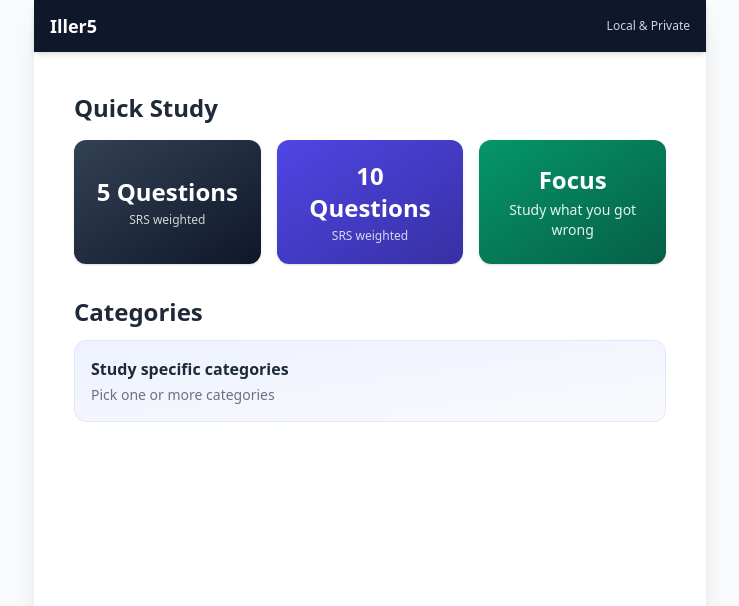
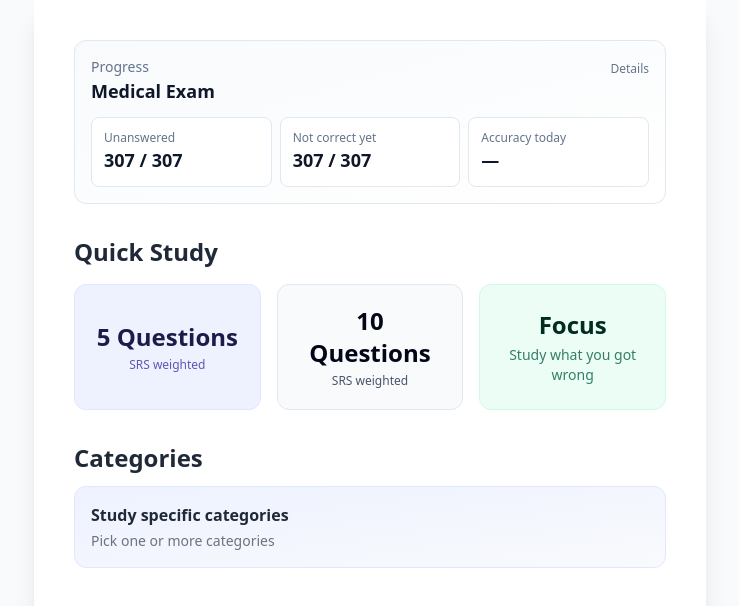
Before and after one commit to okface/iller5, a Vue app: page / in a window 1280 px wide. Shown: the top 606 px of the page, without its empty margins (270-1009 px from the left). Built offline with nearby package versions, Linux system fonts and the light colour scheme.

Commit message:
Update content

```diff
--- a/src/App.vue
+++ b/src/App.vue
@@ -26,14 +26,6 @@ onMounted(() => {
     </div>
 
     <div v-else class="max-w-2xl mx-auto min-h-screen bg-white shadow-xl flex flex-col relative">
-      <!-- Header -->
-      <header class="bg-slate-900 text-white px-4 py-3 flex justify-between items-center sticky top-0 z-20 shadow-md">
-        <h1 class="font-bold text-lg cursor-pointer flex items-center gap-2" @click="store.view = 'dashboard'">
-          <span>Iller5</span>
-        </h1>
-        <div class="text-xs text-slate-300">Local & Private</div>
-      </header>
-
       <!-- Main Content Area -->
       <main class="flex-grow p-4 md:p-6 overflow-y-auto">
         <transition name="fade" mode="out-in">
--- a/src/components/Dashboard.vue
+++ b/src/components/Dashboard.vue
@@ -6,6 +6,7 @@ const store = useStudyStore();
 
 const showCategoryPicker = ref(false);
 const selectedSources = ref(new Set());
+const showStatsDetails = ref(false);
 
 // Group subjects for display
 // store.subjects is { folder: [file1, file2] }
@@ -14,6 +15,56 @@ const subjectsList = computed(() => {
     name: folder,
     topics: store.subjects[folder]
   }));
+});
+
+const totalQuestions = computed(() => store.questions?.length || 0);
+const answeredCount = computed(() => {
+  let n = 0;
+  for (const q of store.questions || []) {
+    const p = store.progress?.[q.id];
+    if (Number(p?.seen || 0) > 0) n += 1;
+  }
+  return n;
+});
+
+const correctOnceCount = computed(() => {
+  let n = 0;
+  for (const q of store.questions || []) {
+    const p = store.progress?.[q.id];
+    if (Number(p?.correct || 0) > 0) n += 1;
+  }
+  return n;
+});
+
+const unansweredCount = computed(() => Math.max(0, totalQuestions.value - answeredCount.value));
+const remainingToCorrectOnce = computed(() => Math.max(0, totalQuestions.value - correctOnceCount.value));
+
+const incorrectEverCount = computed(() => {
+  let n = 0;
+  for (const q of store.questions || []) {
+    const p = store.progress?.[q.id];
+    if (Number(p?.wrong || 0) > 0) n += 1;
+  }
+  return n;
+});
+
+const totalAccuracy = computed(() => {
+  let seen = 0;
+  let correct = 0;
+  for (const q of store.questions || []) {
+    const p = store.progress?.[q.id];
+    seen += Number(p?.seen || 0);
+    correct += Number(p?.correct || 0);
+  }
+  if (seen <= 0) return null;
+  return Math.round((correct / seen) * 100);
+});
+
+const todayAccuracy = computed(() => {
+  const seen = Number(store.daily?.seen || 0);
+  const correct = Number(store.daily?.correct || 0);
+  if (seen <= 0) return null;
+  return Math.round((correct / seen) * 100);
 });
 
 const allSources = computed(() => {
@@ -29,7 +80,7 @@ const allSources = computed(() => {
         subject: sub.name,
         topic,
         count,
-        label: showSubject ? `${formatName(sub.name)} — ${formatName(topic)}` : `${formatName(topic)}`,
+        label: showSubject ? `${formatName(sub.name)} — ${prettyTopic(topic)}` : `${prettyTopic(topic)}`,
       });
     });
   });
@@ -46,6 +97,17 @@ const allSources = computed(() => {
 // Format folder names (e.g. medical_exam -> Medical Exam)
 const formatName = (str) => {
   return str.replace(/_/g, ' ').replace(/\b\w/g, l => l.toUpperCase());
+};
+
+// Display overrides (filenames stay ASCII, UI can be Swedish)
+const topicDisplayOverrides = {
+  allmanmedicin: 'Allmänmedicin',
+  oron_nasa_hals: 'Öron-näsa-hals',
+};
+
+const prettyTopic = (topic) => {
+  const key = String(topic || '').replace(/\.ya?ml$/i, '');
+  return topicDisplayOverrides[key] || formatName(key);
 };
 
 const startSpecific = (subject, topic) => {
@@ -91,6 +153,43 @@ const focusSelected = (count) => {
 
 <template>
   <div class="space-y-8 p-4">
+    <!-- Progress Snapshot -->
+    <section>
+      <button
+        @click="showStatsDetails = !showStatsDetails"
+        class="w-full text-left p-4 rounded-xl border border-slate-200 bg-gradient-to-br from-slate-50 to-white hover:border-slate-300 transition"
+      >
+        <div class="flex items-start justify-between gap-3">
+          <div>
+            <div class="text-sm text-slate-500">Progress</div>
+            <div class="text-lg font-bold text-slate-900">Medical Exam</div>
+          </div>
+          <div class="text-xs text-slate-500 mt-1">{{ showStatsDetails ? 'Hide' : 'Details' }}</div>
+        </div>
+
+        <div class="mt-3 grid grid-cols-1 sm:grid-cols-3 gap-2">
+          <div class="p-3 rounded-lg bg-white border border-slate-200">
+            <div class="text-xs text-slate-500">Unanswered</div>
+            <div class="text-lg font-bold text-slate-900">{{ unansweredCount }} / {{ totalQuestions }}</div>
+          </div>
+          <div class="p-3 rounded-lg bg-white border border-slate-200">
+            <div class="text-xs text-slate-500">Not correct yet</div>
+            <div class="text-lg font-bold text-slate-900">{{ remainingToCorrectOnce }} / {{ totalQuestions }}</div>
+          </div>
+          <div class="p-3 rounded-lg bg-white border border-slate-200">
+            <div class="text-xs text-slate-500">Accuracy today</div>
+            <div class="text-lg font-bold text-slate-900">{{ todayAccuracy === null ? '—' : (todayAccuracy + '%') }}</div>
+          </div>
+        </div>
+
+        <div v-if="showStatsDetails" class="mt-3 text-sm text-slate-600">
+          <div>Incorrect (ever): <span class="font-bold text-slate-900">{{ incorrectEverCount }} / {{ totalQuestions }}</span></div>
+          <div>Total accuracy: <span class="font-bold text-slate-900">{{ totalAccuracy === null ? '—' : (totalAccuracy + '%') }}</span></div>
+          <div class="text-xs text-slate-500 mt-1">Today resets automatically at local midnight.</div>
+        </div>
+      </button>
+    </section>
+
     <!-- Quick Actions -->
     <section>
       <h2 class="text-2xl font-bold mb-4 text-gray-800">Quick Study</h2>
@@ -98,26 +197,26 @@ const focusSelected = (count) => {
 
         <button
           @click="store.startSession('quick5')"
-          class="p-5 bg-gradient-to-br from-slate-700 to-slate-900 rounded-xl shadow text-white hover:from-slate-800 hover:to-slate-950 transition"
+          class="p-5 rounded-xl border border-indigo-100 bg-indigo-50 text-indigo-950 hover:bg-indigo-100/60 transition"
         >
           <div class="text-2xl font-bold mb-1">5 Questions</div>
-          <div class="text-xs mt-1 opacity-80">SRS weighted</div>
+          <div class="text-xs mt-1 text-indigo-800/80">SRS weighted</div>
         </button>
 
         <button
           @click="store.startSession('quick10')"
-          class="p-5 bg-gradient-to-br from-indigo-600 to-indigo-800 rounded-xl shadow text-white hover:from-indigo-700 hover:to-indigo-900 transition"
+          class="p-5 rounded-xl border border-slate-200 bg-slate-50 text-slate-950 hover:bg-slate-100/70 transition"
         >
           <div class="text-2xl font-bold mb-1">10 Questions</div>
-          <div class="text-xs mt-1 opacity-80">SRS weighted</div>
+          <div class="text-xs mt-1 text-slate-600">SRS weighted</div>
         </button>
 
         <button
           @click="store.startSession('focus', null, 10)"
-          class="p-5 bg-gradient-to-br from-emerald-600 to-emerald-800 rounded-xl shadow text-white hover:from-emerald-700 hover:to-emerald-900 transition"
+          class="p-5 rounded-xl border border-emerald-100 bg-emerald-50 text-emerald-950 hover:bg-emerald-100/60 transition"
         >
           <div class="text-2xl font-bold mb-1">Focus</div>
-          <div class="text-sm opacity-90">Study what you got wrong</div>
+          <div class="text-sm text-emerald-800/80">Study what you got wrong</div>
         </button>
 
       </div>
--- a/src/components/Quiz.vue
+++ b/src/components/Quiz.vue
@@ -49,13 +49,24 @@ const formatName = (str) => {
   return String(str || '').replace(/_/g, ' ').replace(/\b\w/g, l => l.toUpperCase());
 };
 
+const topicDisplayOverrides = {
+  allmanmedicin: 'Allmänmedicin',
+  oron_nasa_hals: 'Öron-näsa-hals',
+};
+
+const prettyTopic = (topic) => {
+  const key = String(topic || '');
+  return topicDisplayOverrides[key] || formatName(key);
+};
+
 const sourceLabel = computed(() => {
   const src = currentQuestion.value?.source;
   if (!src) return '';
   const parts = String(src).split('/');
   // If the app currently has only one subject folder, just show the topic.
   const hasMultipleSubjects = Object.keys(store.subjects || {}).length > 1;
-  if (!hasMultipleSubjects && parts.length >= 2) return formatName(parts.slice(1).join('/'));
+  if (!hasMultipleSubjects && parts.length >= 2) return prettyTopic(parts.slice(1).join('/'));
+  if (parts.length >= 2) return `${formatName(parts[0])} / ${prettyTopic(parts.slice(1).join('/'))}`;
   return formatName(parts.join(' / '));
 });
 
@@ -75,7 +86,9 @@ const isFinished = computed(() => {
 });
 
 // Watch for question change to reset local state
-watch(currentQuestion, () => {
+watch(
+  () => currentQuestion.value?.id,
+  () => {
   answered.value = false;
   selectedOptionIndex.value = null;
   revealedOptions.value = new Set();
@@ -84,7 +97,9 @@ watch(currentQuestion, () => {
   optionOrder.value = shuffleInPlace(Array.from({ length: n }, (_, i) => i));
 
   scrollQuestionIntoView();
-});
+  },
+  { immediate: true }
+);
 
 // Actions
 const selectOption = (index) => {
@@ -161,7 +176,7 @@ const getOptionClass = (index, option) => {
     <!-- Sticky Question Header -->
     <div ref="questionHeaderRef" class="sticky top-0 z-10 bg-white pb-2 border-b border-gray-100">
       <div class="pt-2">
-        <div v-if="sourceLabel" class="text-[11px] text-gray-500 mb-1">
+        <div v-if="sourceLabel" class="text-sm font-semibold text-slate-800 mb-1">
           {{ sourceLabel }}
         </div>
         <span v-for="tag in currentQuestion.tags" :key="tag" class="inline-block text-[11px] font-bold text-indigo-600 bg-indigo-50 px-2 py-0.5 rounded mr-2 mb-1">
--- a/src/stores/study.js
+++ b/src/stores/study.js
@@ -46,6 +46,10 @@ export const useStudyStore = defineStore('study', {
     // User Progress (Persisted in localStorage)
     // Structure: { questionId: { bucket: 'A'|'B'|'C', consecutiveCorrect: 0, lastSeen: timestamp, seen: 0, correct: 0, wrong: 0, lastWasCorrect: true|false } }
     progress: useStorage('iller5-progress', {}),
+
+    // Daily accuracy tracking (local day)
+    // Structure: { date: 'YYYY-MM-DD', seen: 0, correct: 0 }
+    daily: useStorage('iller5-daily', { date: '', seen: 0, correct: 0 }),
   }),
 
   getters: {
@@ -60,6 +64,27 @@ export const useStudyStore = defineStore('study', {
   },
 
   actions: {
+    ensureDaily() {
+      const now = new Date();
+      const yyyy = String(now.getFullYear());
+      const mm = String(now.getMonth() + 1).padStart(2, '0');
+      const dd = String(now.getDate()).padStart(2, '0');
+      const today = `${yyyy}-${mm}-${dd}`;
+
+      if (!this.daily || typeof this.daily !== 'object') {
+        this.daily = { date: today, seen: 0, correct: 0 };
+        return;
+      }
+
+      if (this.daily.date !== today) {
+        this.daily.date = today;
+        this.daily.seen = 0;
+        this.daily.correct = 0;
+      }
+
+      if (typeof this.daily.seen !== 'number') this.daily.seen = 0;
+      if (typeof this.daily.correct !== 'number') this.daily.correct = 0;
+    },
     async loadContent() {
       this.loading = true;
       try {
@@ -235,6 +260,11 @@ export const useStudyStore = defineStore('study', {
       if (typeof p.wrong !== 'number') p.wrong = 0;
       if (typeof p.lastWasCorrect !== 'boolean') p.lastWasCorrect = true;
 
+      // Daily stats
+      this.ensureDaily();
+      this.daily.seen += 1;
+      if (isCorrect) this.daily.correct += 1;
+
       if (isCorrect) {
         p.consecutiveCorrect += 1;
         p.correct += 1;
```
Also changed, not shown: public/content.json.
